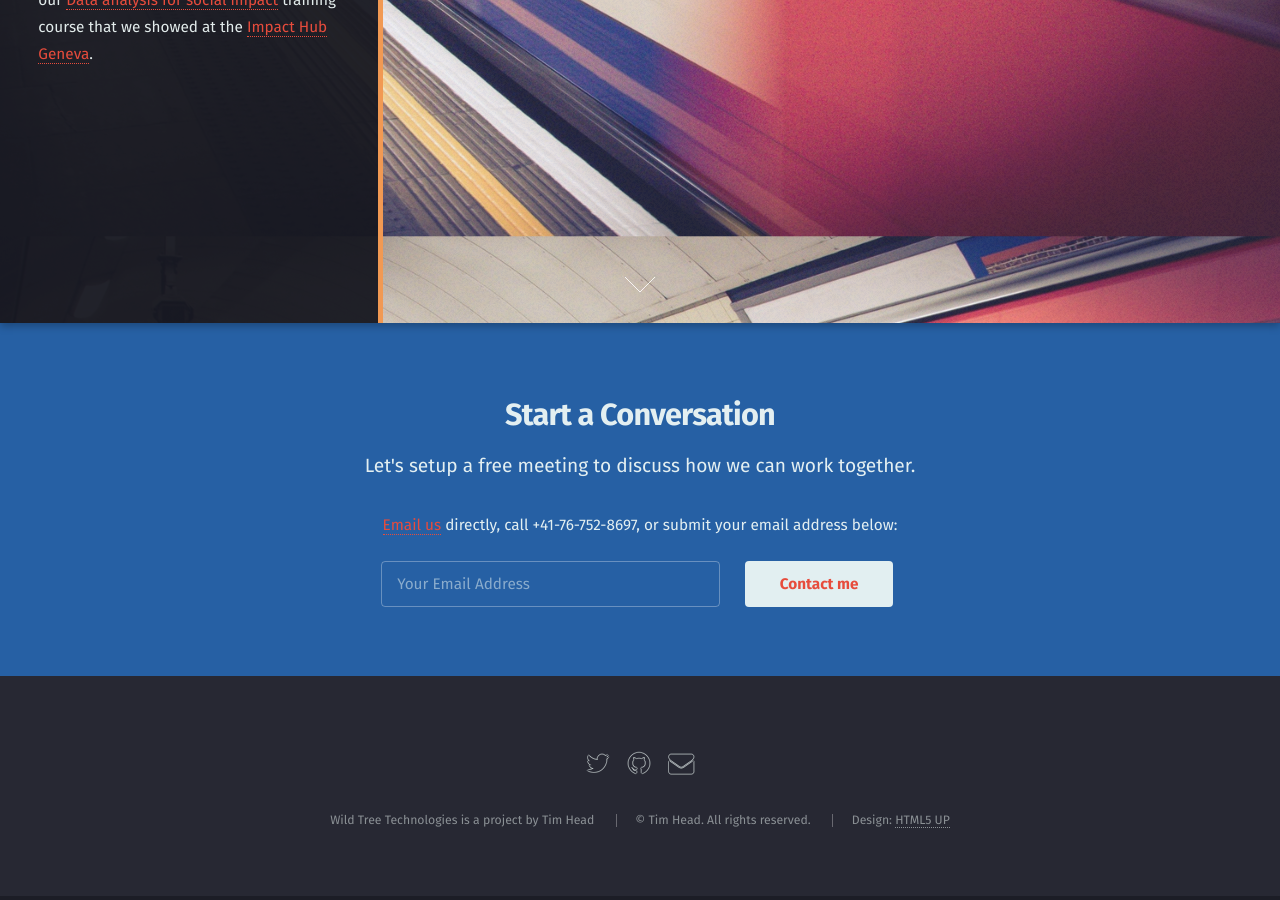
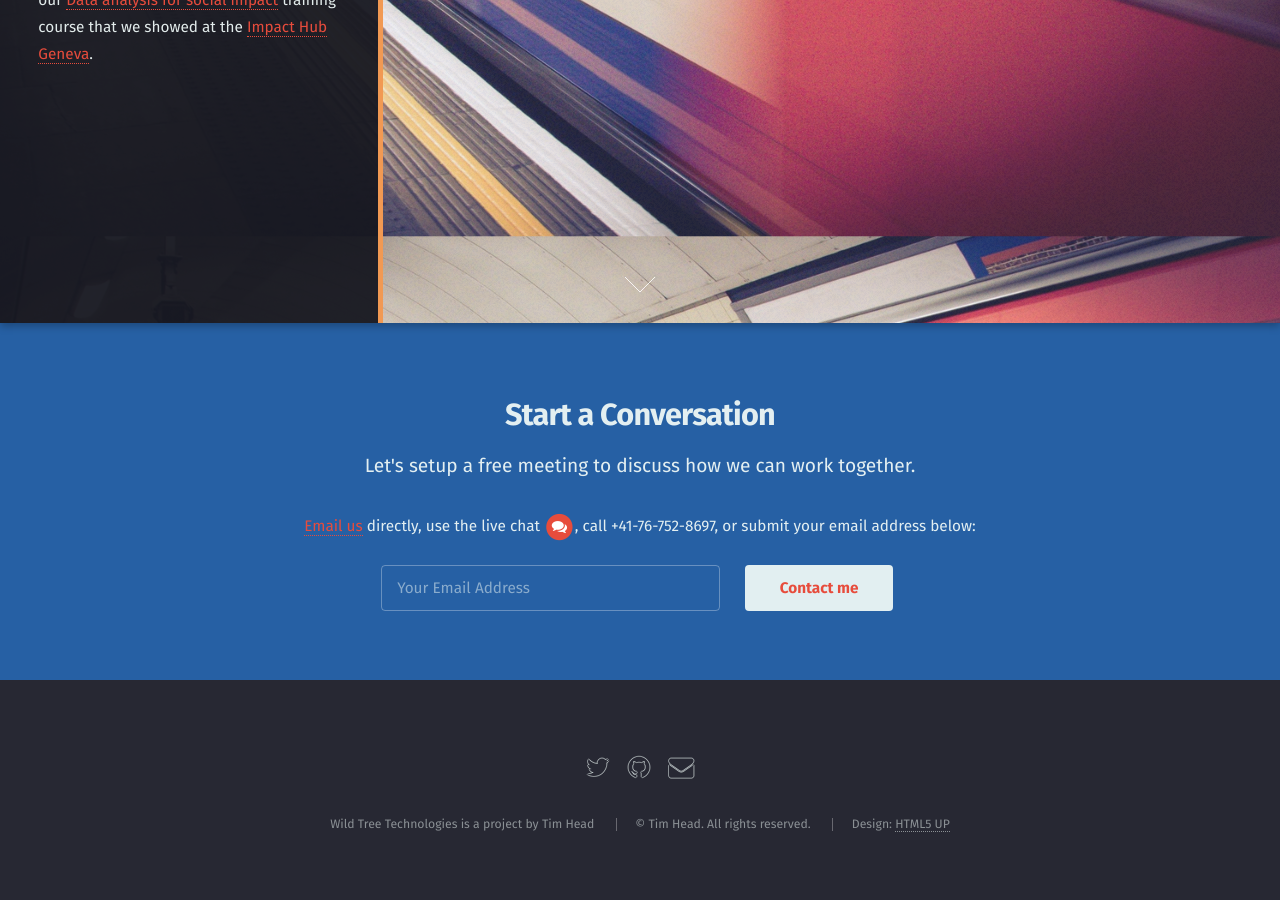
Before and after one commit to wildtreetech/wildtreetech.github.io, a Jekyll site: the page built from index.html, in a window 1280 px wide and 900 px high, scrolled down 4520 px. Built offline with Jekyll 4.4.1, drawn with Linux system fonts in a browser that asks for light colours.

```diff
--- a/_includes/contact-bar.html
+++ b/_includes/contact-bar.html
@@ -4,8 +4,12 @@
 		<header>
 			<h2>Start a Conversation</h2>
 			<p>Let's setup a free meeting to discuss how we can work together.</p>
-			<p><a href="mailto:{{ site.email }}">Email us</a> directly, call
-			+41-76-752-8697, or submit your email address below:</p>
+			<p><a href="mailto:{{ site.email }}">Email us</a> directly,
+				use the live chat <span class="fa-stack">
+  <i class="fa fa-circle fa-stack-2x" style="color: #e74c3c"></i>
+  <i class="fa fa-comments fa-stack-1x fa-inverse"></i>
+</span>,
+			call +41-76-752-8697, or submit your email address below:</p>
 		</header>
 		<form class="container 50%">
 			<div class="row uniform 50%">
```
Also changed, not shown: ghbd/index.html (added, +54 -0 lines).
